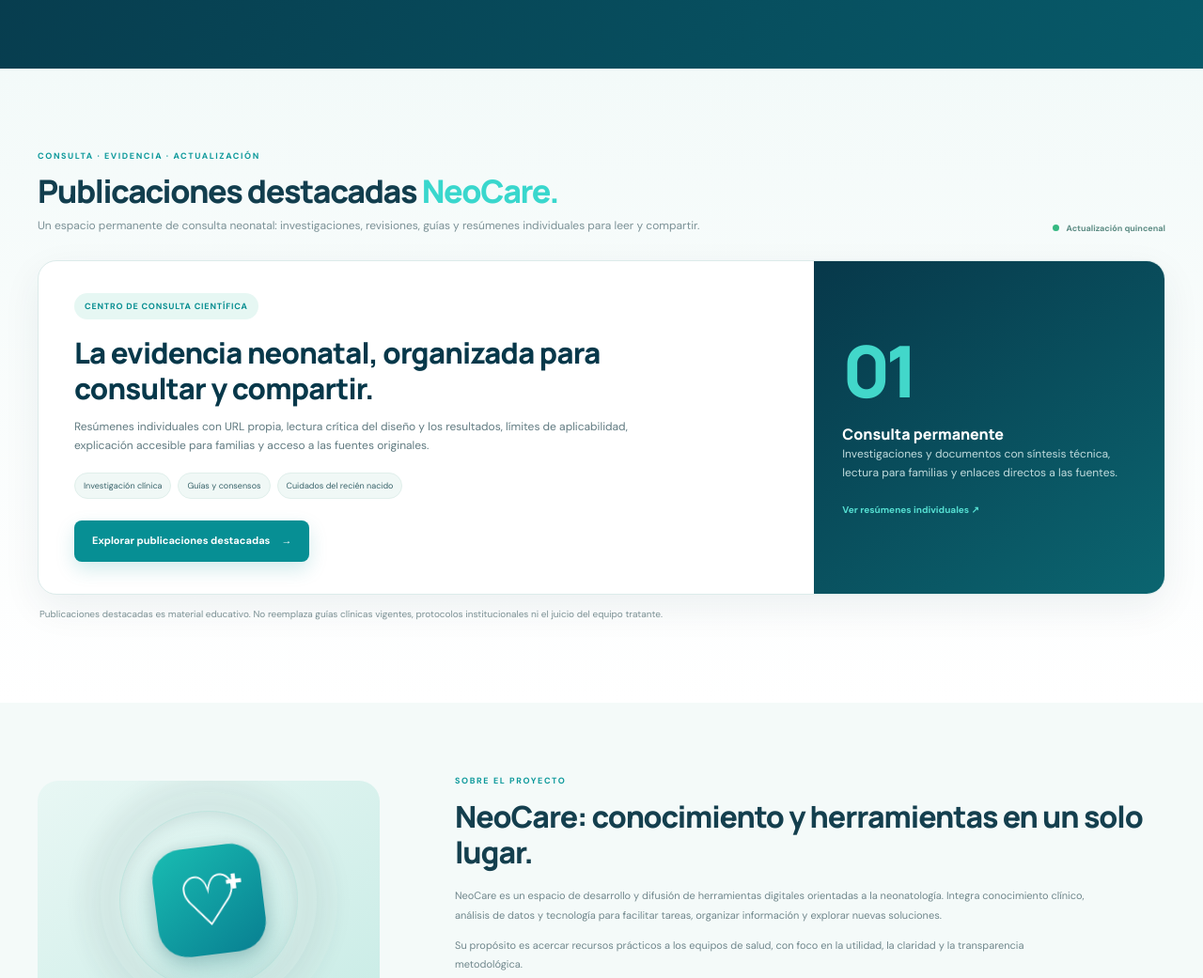
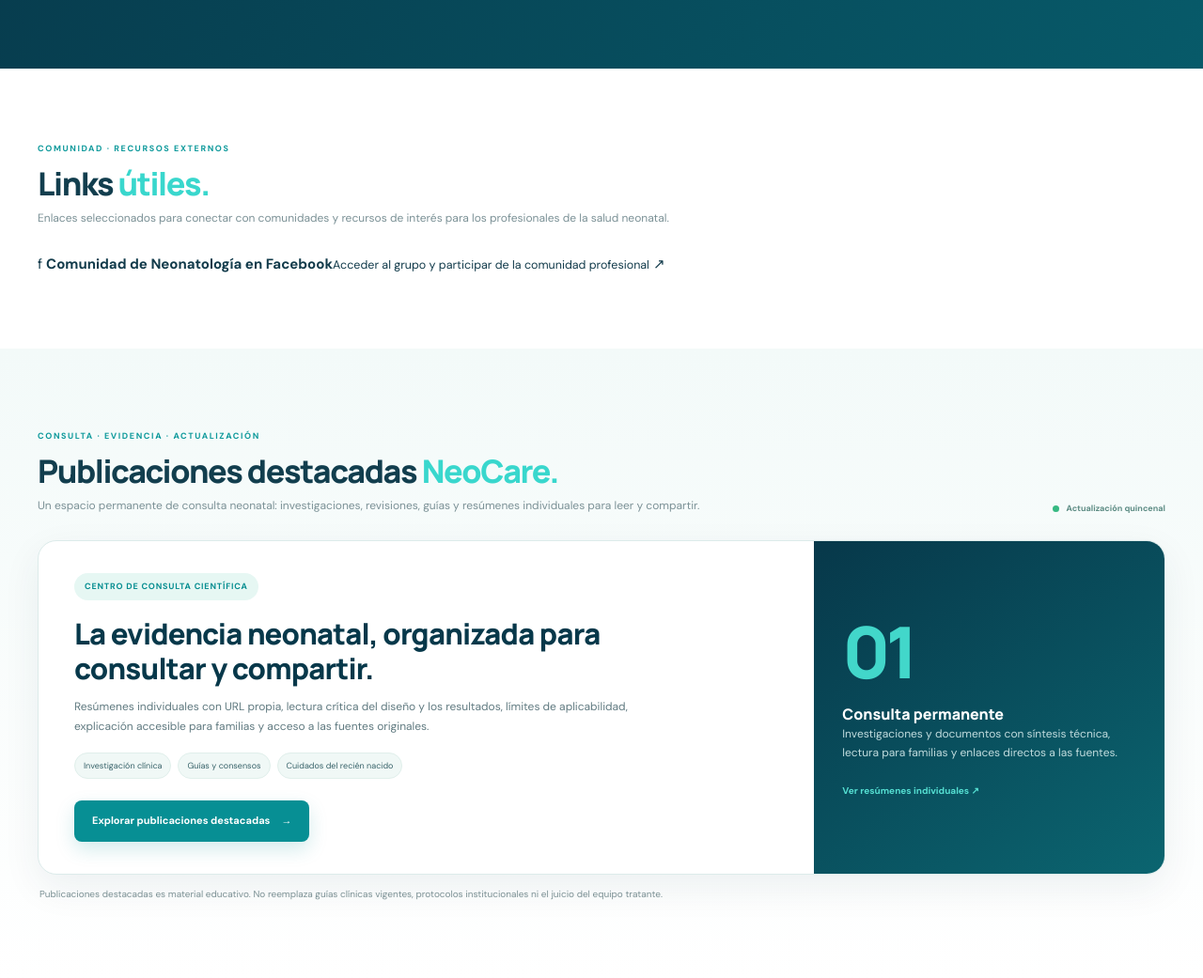
Before and after one commit to qmax75/neocare, a plain HTML site: page index.html in a window 1280 px wide. Shown: the part 3572-4613 px from the top of the page at 94% size. Drawn offline with Linux system fonts and the light colour scheme.

Commit message:
Add useful links section to NeoCare homepage

```diff
--- a/index.html
+++ b/index.html
@@ -167,6 +167,22 @@
       </div>
     </section>
 
+
+    <section class="section useful-links-section" id="links-utiles">
+      <div class="container">
+        <div class="section-heading">
+          <div><div class="eyebrow eyebrow-dark">COMUNIDAD · RECURSOS EXTERNOS</div><h2>Links <em>útiles.</em></h2><p>Enlaces seleccionados para conectar con comunidades y recursos de interés para los profesionales de la salud neonatal.</p></div>
+        </div>
+        <div class="useful-links-grid">
+          <a class="useful-link-card" href="https://www.facebook.com/groups/75752575540" target="_blank" rel="noopener noreferrer">
+            <span class="useful-link-icon" aria-hidden="true">f</span>
+            <span class="useful-link-copy"><strong>Comunidad de Neonatología en Facebook</strong><small>Acceder al grupo y participar de la comunidad profesional</small></span>
+            <span class="useful-link-arrow" aria-hidden="true">↗</span>
+          </a>
+        </div>
+      </div>
+    </section>
+
     <section class="section newsletter-section" id="boletin">
       <div class="container">
         <div class="section-heading">
@@ -206,7 +222,7 @@
     <div class="container footer-main">
       <a class="brand footer-brand" href="#inicio"><span class="brand-mark"><svg viewBox="0 0 48 48" fill="none"><path d="M24 4.5c-10.8 0-19.5 8.7-19.5 19.5S13.2 43.5 24 43.5 43.5 34.8 43.5 24 34.8 4.5 24 4.5Z" stroke="currentColor" stroke-width="2"/><path d="M24 13v22M13 24h22" stroke="currentColor" stroke-width="3" stroke-linecap="round"/><circle cx="24" cy="24" r="4" fill="#20d1c3"/></svg></span><span class="brand-copy"><strong>Neo<span>Care</span></strong><small>NEONATAL DIGITAL HEALTH</small></span></a>
       <p>Herramientas digitales para la práctica neonatal.</p>
-      <nav class="footer-links" aria-label="Enlaces del pie"><a href="#categorias">Categorías</a><a href="#herramientas">Herramientas</a><a href="#recursos">Recursos</a><a href="#boletin">Publicaciones destacadas</a><a href="mailto:saludneonatal@gmail.com">Contacto</a></nav>
+      <nav class="footer-links" aria-label="Enlaces del pie"><a href="#categorias">Categorías</a><a href="#herramientas">Herramientas</a><a href="#recursos">Recursos</a><a href="#links-utiles">Links útiles</a><a href="#boletin">Publicaciones destacadas</a><a href="mailto:saludneonatal@gmail.com">Contacto</a></nav>
     </div>
     <div class="container footer-bottom"><span>© <span id="year"></span> NeoCare. Todos los derechos reservados.</span><span>El contenido es informativo y no reemplaza el juicio clínico profesional.</span></div>
   </footer>
```
